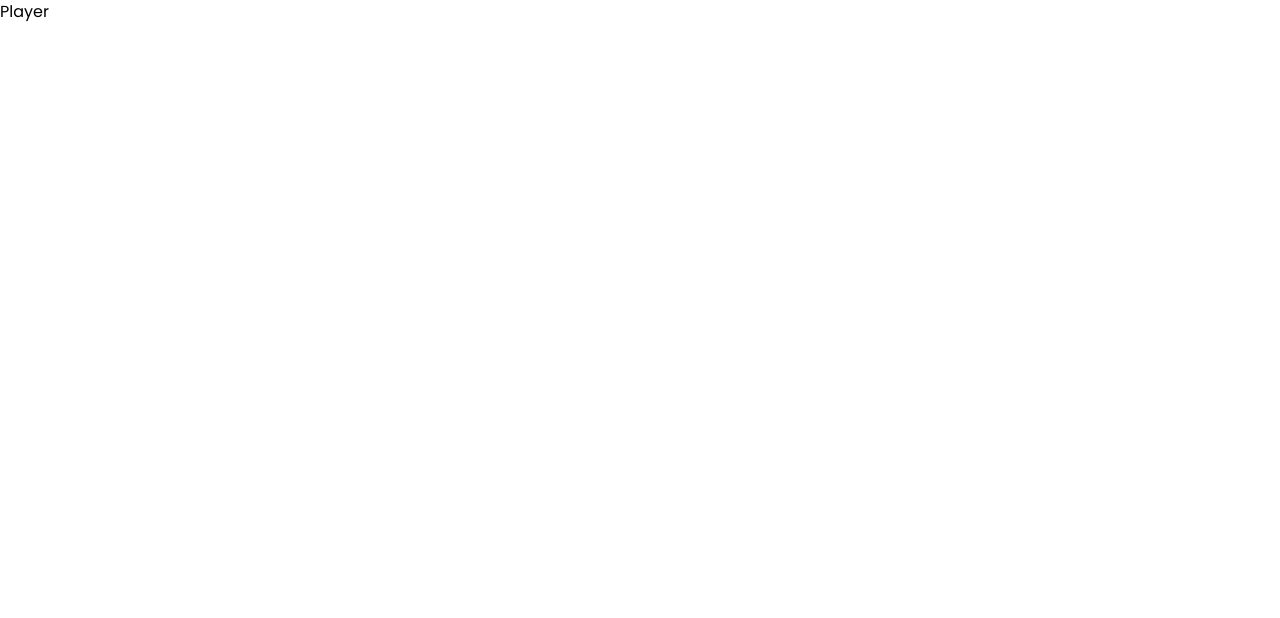
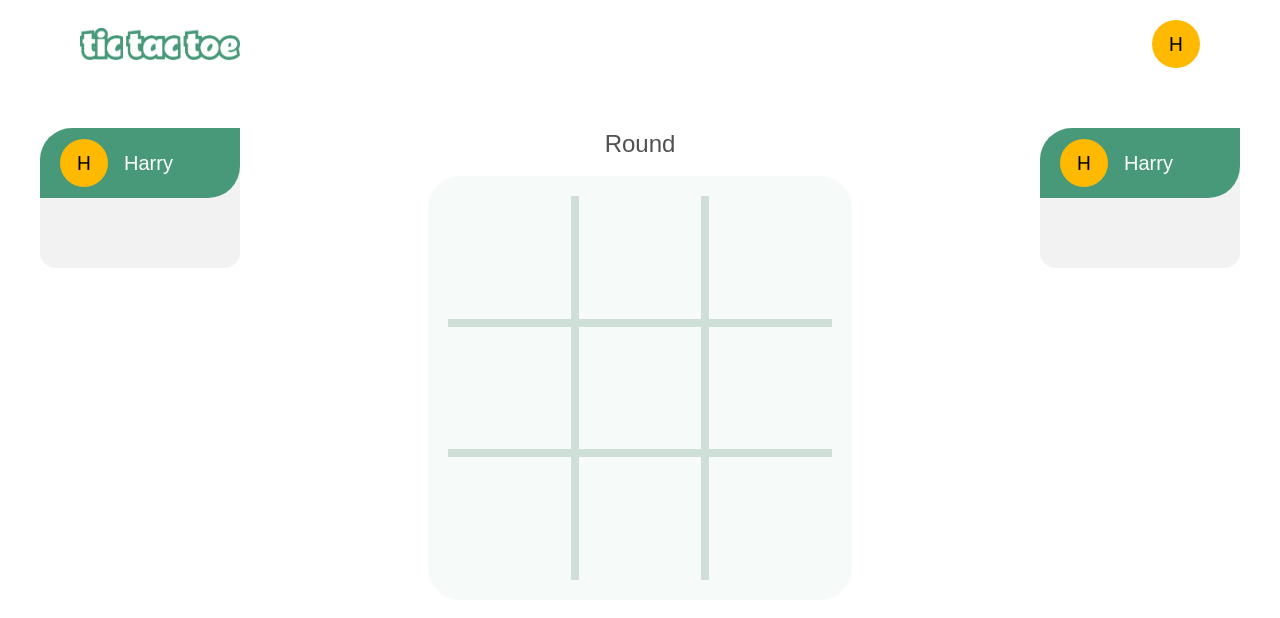
Before and after one commit to harishihan-c/multi-server-tic-tac-toe, a React (Vite) app in the folder client/: page /player in a window 1280 px wide. Shown: the top 618 px of the page. Built offline with nearby package versions, Linux system fonts and the light colour scheme; a web font is replaced by a local one.

Commit message:
feat: Add player component

```diff
--- a/client/src/pages/Player.jsx
+++ b/client/src/pages/Player.jsx
@@ -1,9 +1,18 @@
-import React from 'react'
+import NavBar from "../components/NavBar";
+import PlayerCard from "../components/PlayerCard";
+import Board from "../components/Board";
 
 const Player = () => {
   return (
-    <div>Player</div>
-  )
-}
+    <div>
+      <NavBar />
+      <div className="flex justify-between px-10 mt-10">
+        <PlayerCard />
+        <Board />
+        <PlayerCard />
+      </div>
+    </div>
+  );
+};
 
-export default Player
+export default Player;
```
